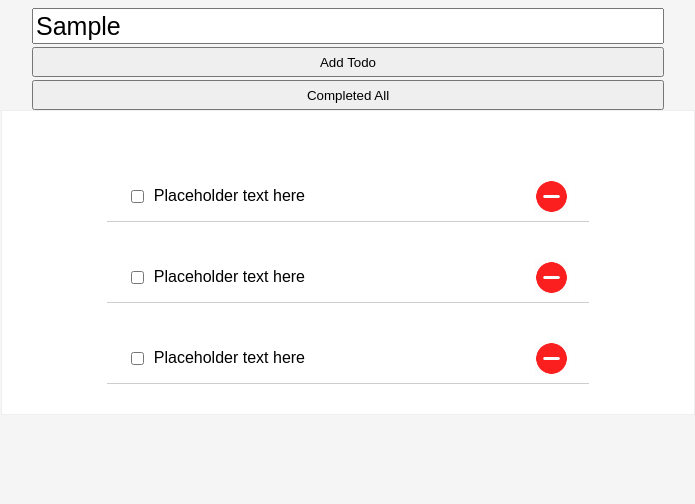
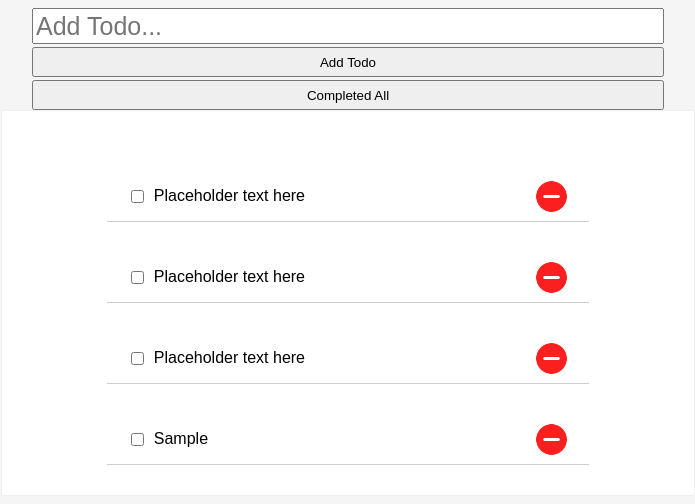
Before and after one commit to maisuradze-exceed/todoapp-js, a plain HTML site: page index.html in a window 1280 px wide. Both pictures are taken after typing "Sample" into the empty fields and a click on the button "Add Todo". Shown: the whole page, without its empty margins (292-987 px from the left). Drawn offline with Linux system fonts and the light colour scheme.

Commit message:
added logic for new todo

```diff
--- a/index.html
+++ b/index.html
@@ -8,7 +8,7 @@
 </head>
 <body>
     <div class="addtodo">
-        <input placeholder="Add Todo..." type="text" />
+        <input placeholder="Add Todo..." type="text" class="todo-value"/>
         <button class="addtodo-btn">Add Todo</button>
         <button class="allcomplete-btn">Completed All</button>
     </div>
--- a/script.js
+++ b/script.js
@@ -1 +1,29 @@
-console.log('hello app')
+const addButton = document.querySelector('.addtodo-btn');
+const todoValue = document.querySelector('.todo-value');
+const todoList = document.querySelector('.todo-list')
+
+
+// Add New Todo
+addButton.addEventListener('click', () => {
+    if (todoValue.value.length !== 0) {
+        let value = todoValue.value;
+        let div = document.createElement('div');
+        div.className = 'todo-item';
+        //creating p element
+        let p = document.createElement('p')
+        p.innerHTML = value;
+        //creating checkbox
+        let checkbox = document.createElement('input')
+        checkbox.type = 'checkbox'
+        // creating image
+        let image = document.createElement('img')
+        image.src = "./img/remove.png"
+        //appending into div
+        div.append(checkbox)
+        div.append(p)
+        div.append(image)
+        //adding to main
+        todoList.append(div)
+        todoValue.value = ""
+    }
+})
```
